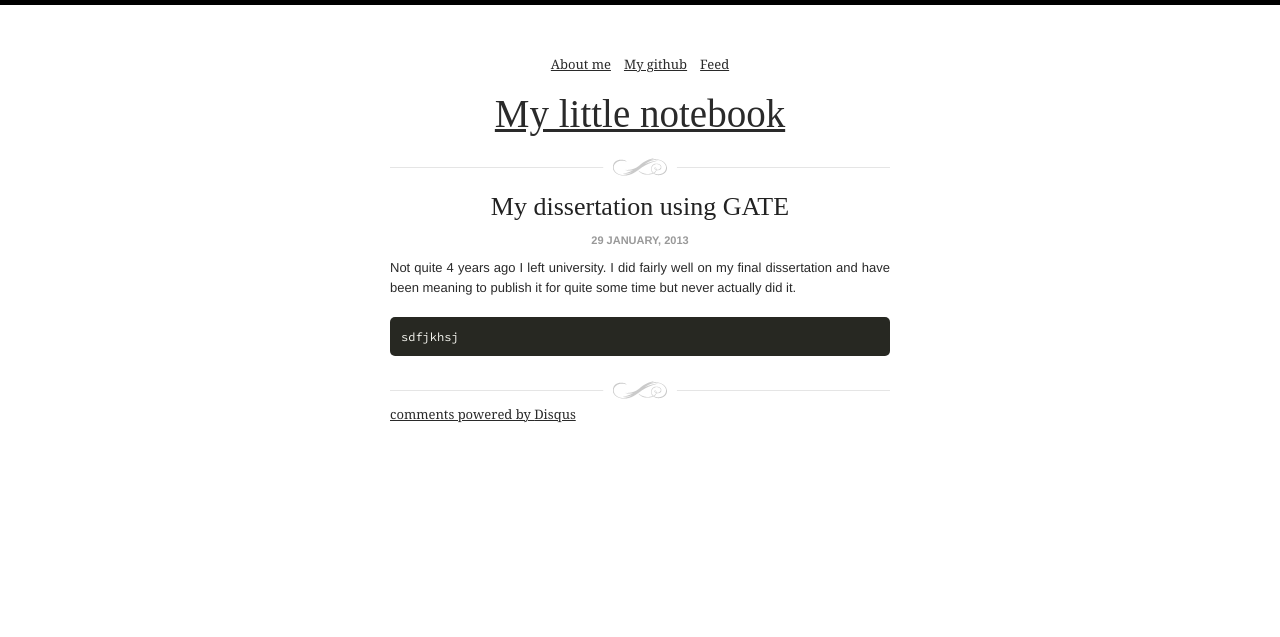
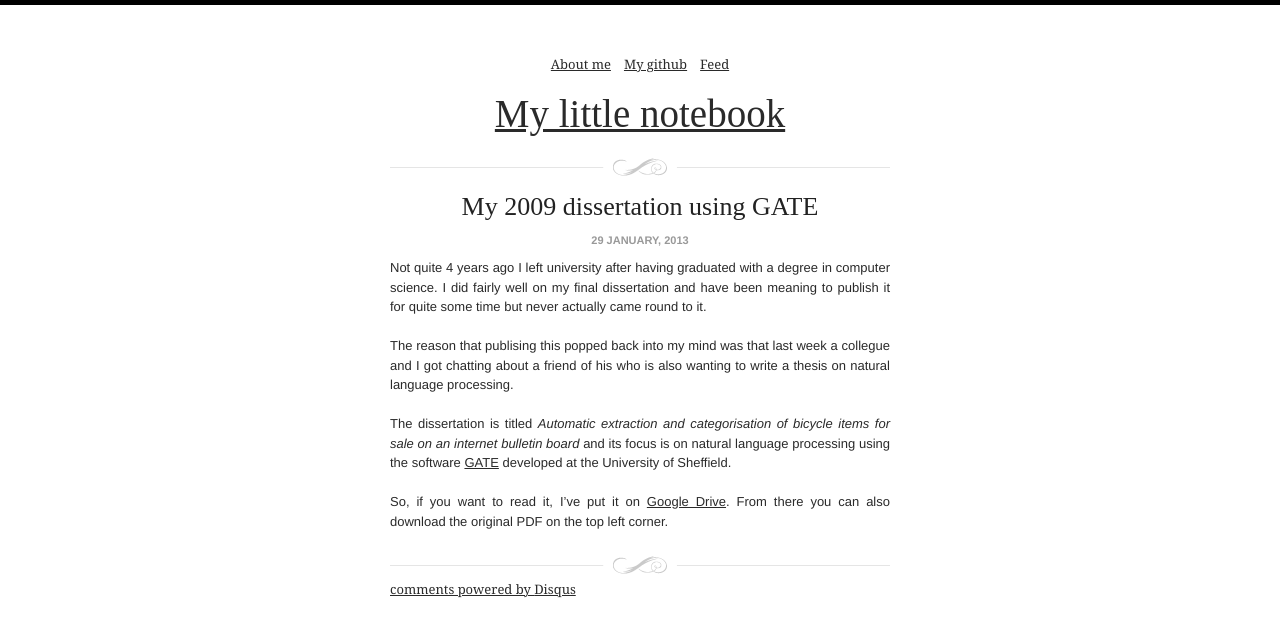
Before and after one commit to leonardehrenfried/blog, a Jekyll site: the page built from _posts/2013-01-29-my-dissertation-using-gate.md, in a window 1280 px wide. Shown: the top 637 px of the page. Built offline with Jekyll 4.4.1, drawn with Linux system fonts in a browser that asks for light colours; nearby versions of some CDN libraries; some web fonts are replaced; Markdown is read by kramdown in place of the engine named in the settings; comment, search, counter and statistics services are not loaded.

Commit message:
Complete article on dissertation

````diff
--- a/_posts/2013-01-29-my-dissertation-using-gate.md
+++ b/_posts/2013-01-29-my-dissertation-using-gate.md
@@ -1,17 +1,28 @@
 ---
 layout: post
-title: My dissertation using GATE
+title: My 2009 dissertation using GATE
 tags:
 - nlp
 - java
+- dissertation
 type: post
 published: true
 ---
 
-Not quite 4 years ago I left university. I did fairly well on my final
-dissertation and have been meaning to publish it for quite some time but
-never actually did it.
+Not quite 4 years ago I left university after having graduated with a degree
+in computer science. I did fairly well on my final dissertation and have
+been meaning to publish it for quite some time but never actually came round
+to it.
 
-```bash
-sdfjkhsj
-```
+The reason that publising this popped back into my mind was that last week
+a collegue and I got chatting about a friend of his who is also wanting to
+write a thesis on natural language processing.
+
+The dissertation is titled _Automatic extraction and categorisation of
+bicycle items for sale on an internet bulletin board_ and its focus is
+on natural language processing using the software [GATE](http://gate.ac.uk/)
+developed at the University of Sheffield.
+
+So, if you want to read it, I've put it on
+[Google Drive](https://docs.google.com/file/d/0B8fpFPFuEud6MExRcGJmVDhBc3M/edit).
+From there you can also download the original PDF on the top left corner.
````
Also changed, not shown: _posts/2013-01-29-editing-scala-with-vim.md (+1 -1 lines).
